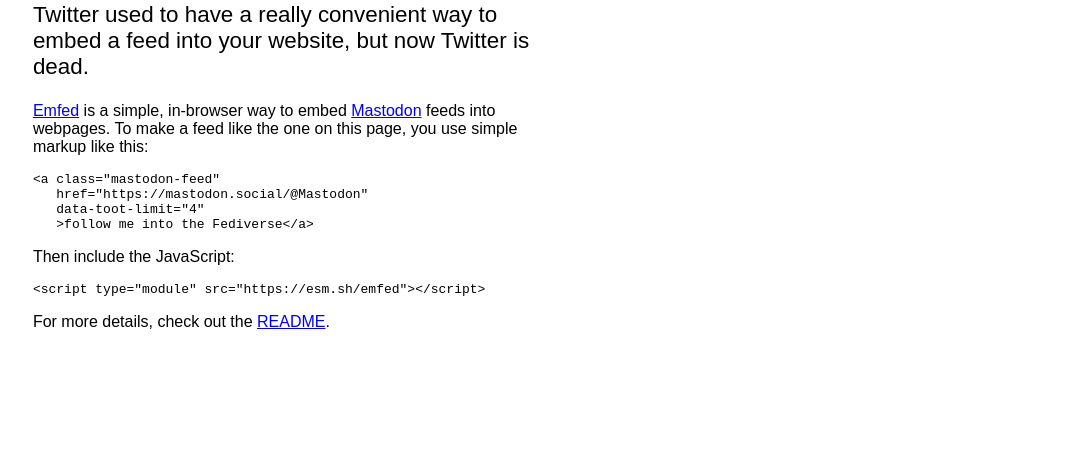
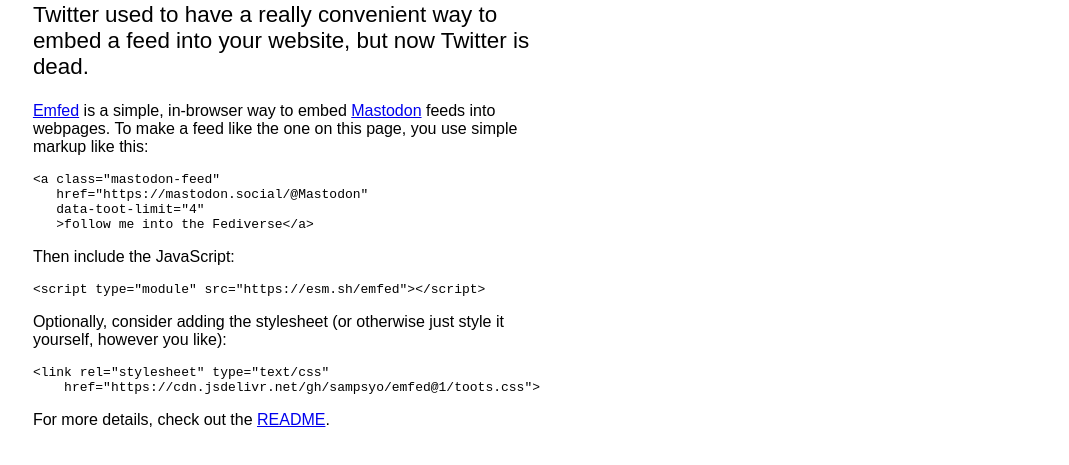
Before and after one commit to sampsyo/emfed, a website with bundled scripts: page index.html in a window 1280 px wide. Shown: the part 87-552 px from the top of the page, without its empty margins (104-1173 px from the left). Built offline with nearby package versions, Linux system fonts and the light colour scheme.

Commit message:
Add CSS to front page

```diff
--- a/index.html
+++ b/index.html
@@ -3,7 +3,7 @@
   <head>
     <meta charset="utf-8">
     <meta name="viewport" content="width=device-width, initial-scale=1">
-    <title>Emfed Example</title>
+    <title>Emfed: Mastodon Feed Embedding</title>
     <link rel="stylesheet" type="text/css" href="toots.css">
 <style>
 body {
@@ -59,6 +59,10 @@
    >follow me into the Fediverse&lt;/a></pre>
       <p>Then include the JavaScript:</p>
 <pre>&lt;script type="module" src="https://esm.sh/emfed">&lt;/script></pre>
+      <p>Optionally, consider adding the stylesheet (or otherwise just style
+      it yourself, however you like):</p>
+<pre>&lt;link rel="stylesheet" type="text/css"
+    href="https://cdn.jsdelivr.net/gh/sampsyo/emfed@1/toots.css"></pre>
       <p>For more details, check out the
       <a href="https://github.com/sampsyo/emfed">README</a>.</p>
     </main>
```
Also changed, not shown: README.md.
